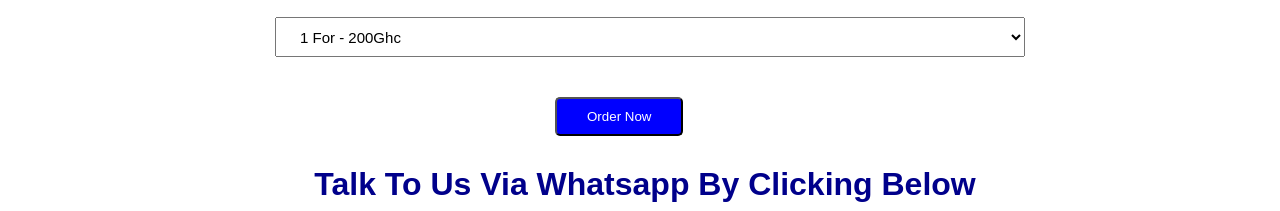
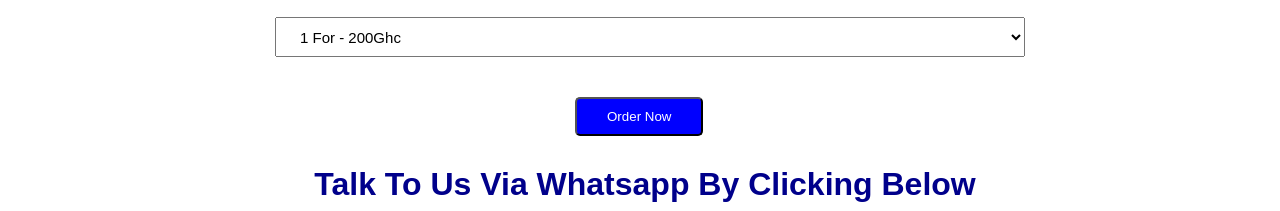
Before and after one commit to brimmo9/Venturesghana, a plain HTML site: page index.html in a window 1280 px wide. Shown: the part 2860-3071 px from the top of the page. Drawn offline with Linux system fonts and the light colour scheme.

Commit message:
Update style.css

```diff
--- a/style.css
+++ b/style.css
@@ -196,7 +196,7 @@ p{
     margin: 30px 0;
     border-radius: 5px;
     transition: background 0.5s;
-    margin-left: 300px;
+    margin-left: 320px;
 
 }
 .btn:hover{
```
